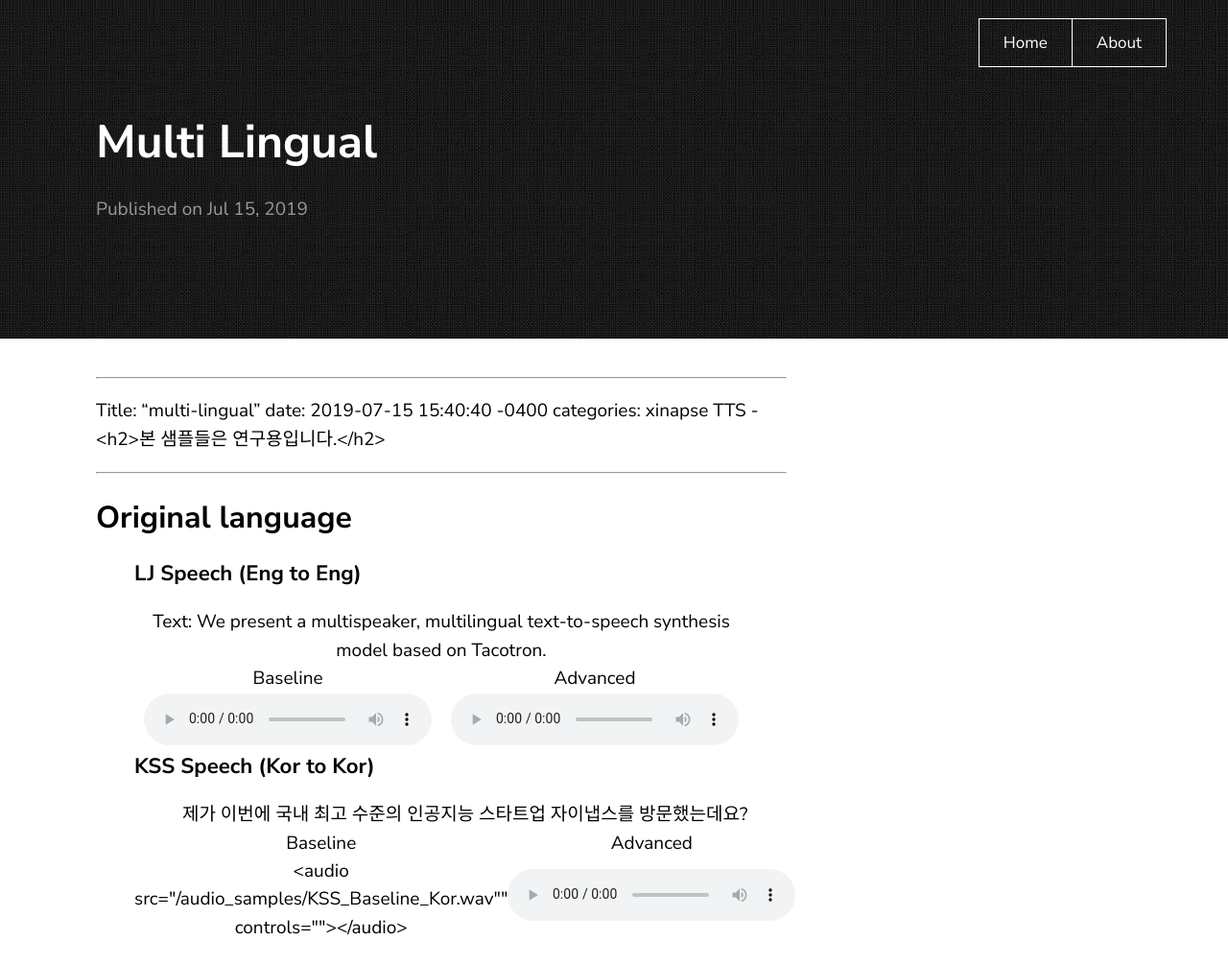
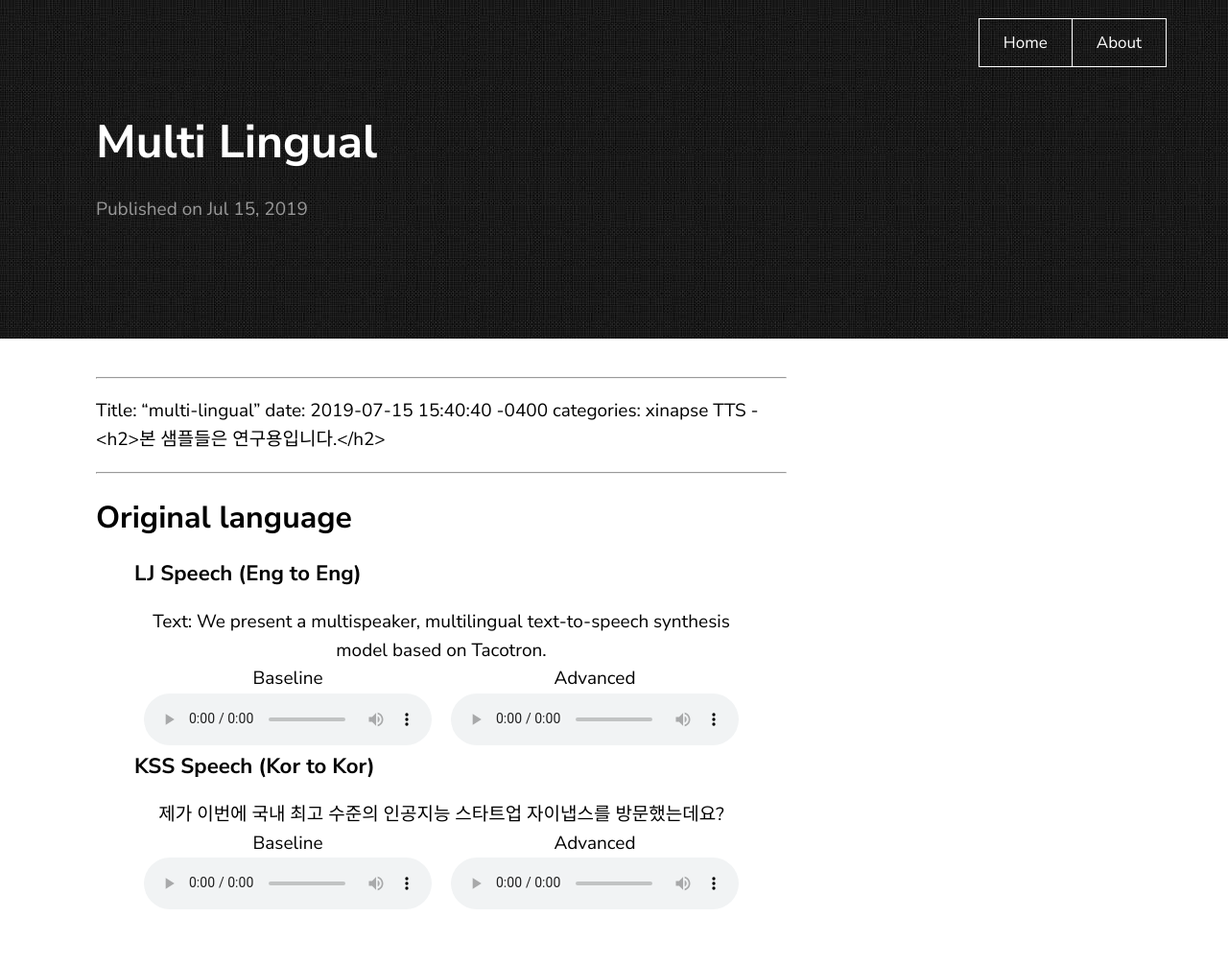
Before and after one commit to Ondal90/ondal90, a Jekyll site: the page built from _posts/2019-07-15-multi-lingual.md, in a window 1280 px wide. Shown: the whole page at 96% size. Built offline with Jekyll 4.4.1, drawn with Linux system fonts in a browser that asks for light colours; our own code applies the rules of GitHub Pages for plain Markdown files.

Commit message:
Update 2019-07-15-multi-lingual.md

```diff
--- a/_posts/2019-07-15-multi-lingual.md
+++ b/_posts/2019-07-15-multi-lingual.md
@@ -28,7 +28,7 @@ categories: xinapse TTS
         <td align="center" width=400>Advanced </td>
       </tr>
       <tr>
-          <td align="center" width=400><audio src="/audio_samples/KSS_Baseline_Kor.wav"" controls=""></audio></td>
+          <td align="center" width=400><audio src="/audio_samples/KSS_Baseline_Kor.wav" controls=""></audio></td>
           <td align="center" width=400><audio src="/audio_samples/KSS_New_Kor.wav" controls=""></audio></td>
       </tr>
     </table>
```
